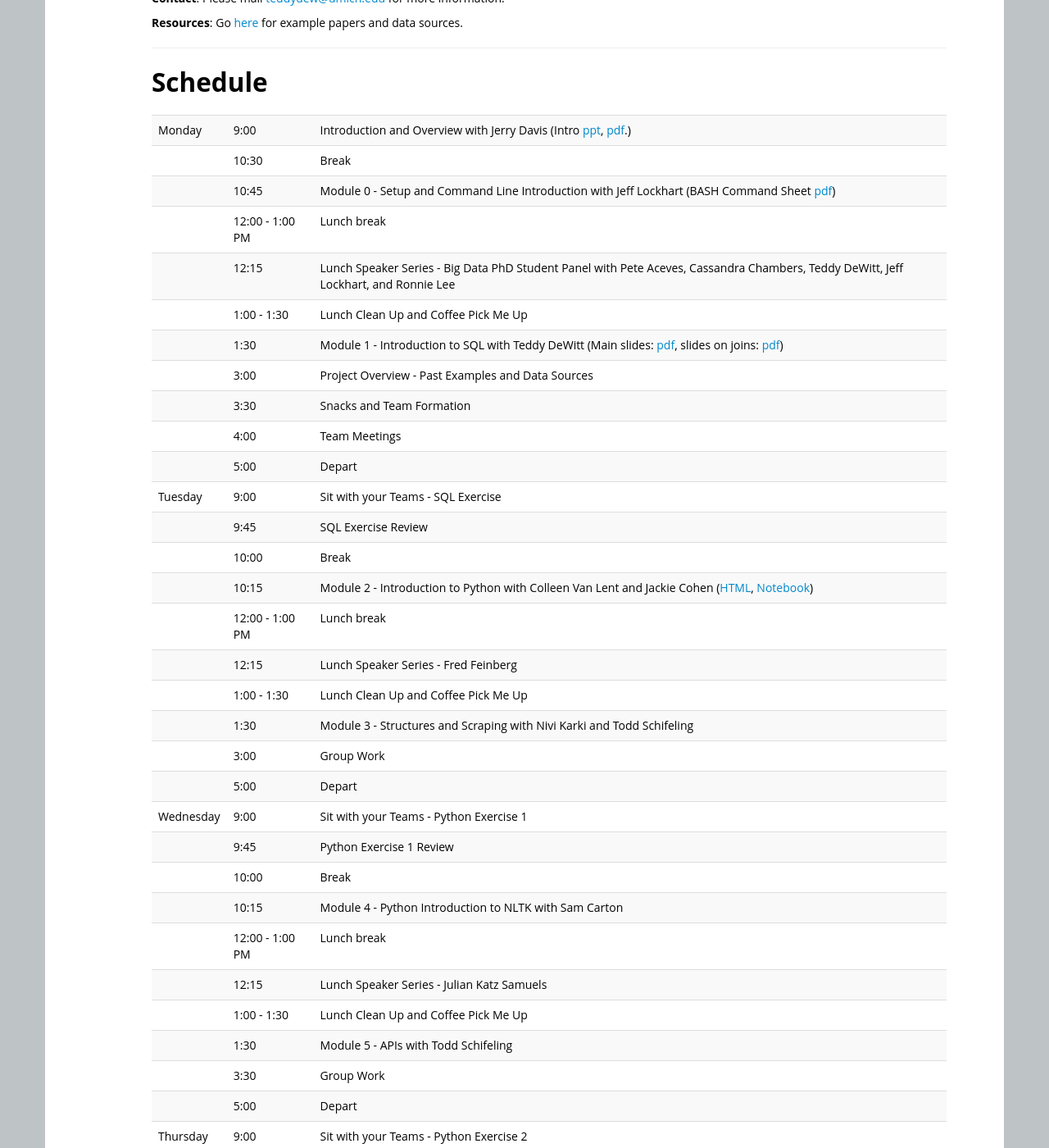
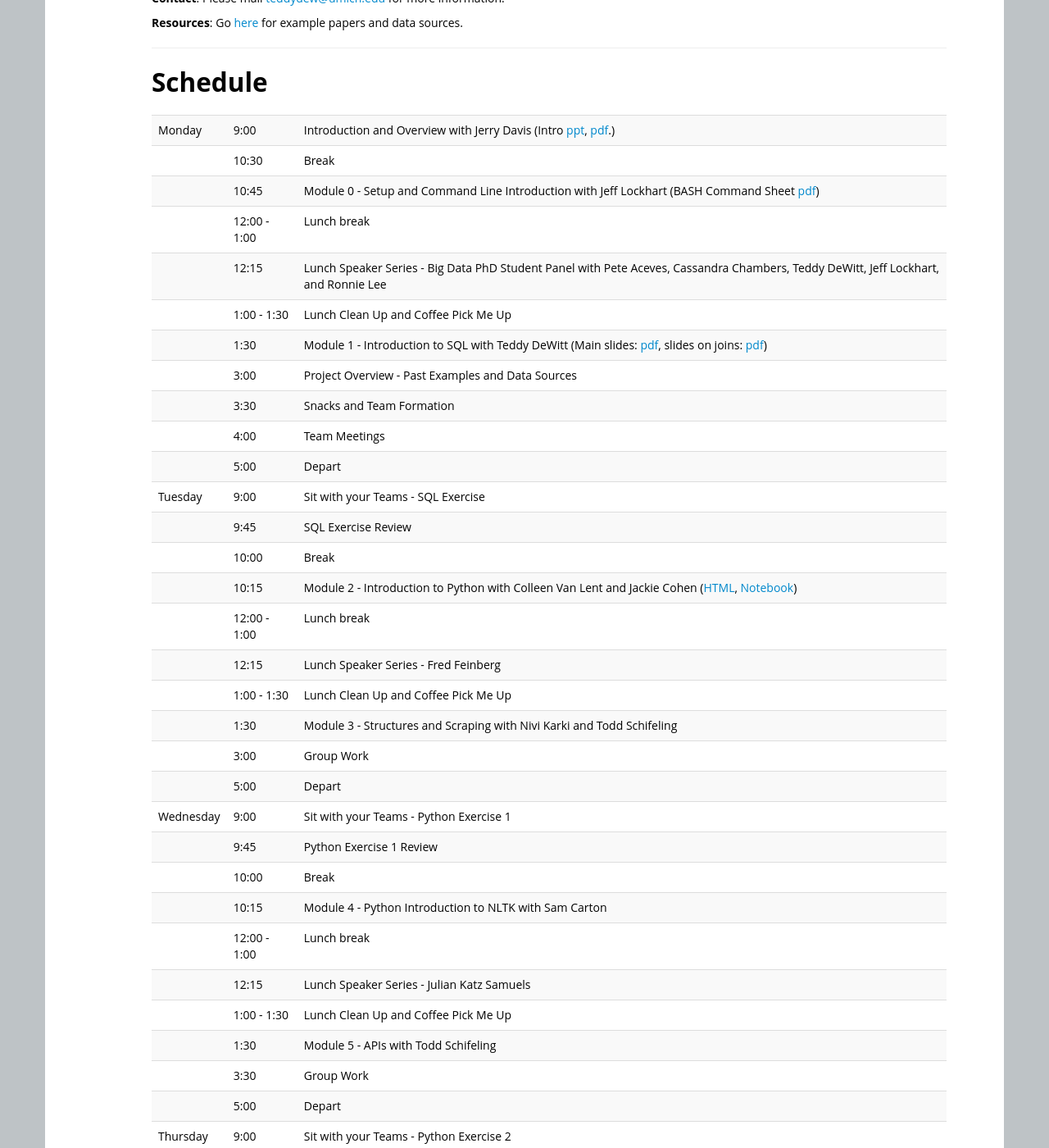
Before and after one commit to ICOSBigDataCamp/2018-summer-camp, a Jekyll site: the page built from index.html, in a window 1280 px wide and 1400 px high, scrolled down 782 px. Shown: the whole window at 82% size. Built offline with Jekyll 4.4.1, drawn with Linux system fonts in a browser that asks for light colours; some of the changed text lies outside the part shown.

```diff
--- a/index.html
+++ b/index.html
@@ -129,7 +129,7 @@ Organizing committee: Jerry Davis, H. V. Jagadish, Cliff Lampe, and Brian Noble
   <!--<tr> <td></td>        <td>10:00</td>   <td><span style="background-color: #FFFF00">Hero's Journey-  Speaker TBD</span></td> </tr>-->
   <tr> <td></td>        <td>10:30</td>   <td>Break</td> </tr>
   <tr> <td></td>        <td>10:45</td>   <td> Module 0 - Setup and Command Line Introduction with Jeff Lockhart (BASH Command Sheet  <a href='slides/BASH_Cheat_Sheet.pdf'>pdf</a>) </td> </tr>
-  <tr> <td></td>        <td>12:00 - 1:00 PM </td>   <td>Lunch break</td> </tr>
+  <tr> <td></td>        <td>12:00 - 1:00</td>   <td>Lunch break</td> </tr>
   <tr> <td></td>        <td>12:15</td>   <td>Lunch Speaker Series - Big Data PhD Student Panel with Pete Aceves, Cassandra Chambers, Teddy DeWitt, Jeff Lockhart, and Ronnie Lee</td> </tr>
   <tr> <td></td>        <td>1:00 - 1:30</td>    <td>Lunch Clean Up and Coffee Pick Me Up</td> </tr>
 
@@ -146,7 +146,7 @@ Organizing committee: Jerry Davis, H. V. Jagadish, Cliff Lampe, and Brian Noble
   <tr> <td></td>       <td>10:15</td>   <td>Module 2 - Introduction to Python with Colleen Van Lent and Jackie Cohen
      (<a href="slides/ICOS+Python+lecture2017.html">HTML</a>,
     <a href="slides/ICOS+Python+lecture2017.ipynb">Notebook</a>) </td> </tr>
-  <tr> <td></td>       <td>12:00 - 1:00 PM </td>   <td>Lunch break</td> </tr>
+  <tr> <td></td>       <td>12:00 - 1:00 </td>   <td>Lunch break</td> </tr>
   <tr> <td></td>       <td>12:15</td>   <td>Lunch Speaker Series - Fred Feinberg</td> </tr>
   <!--<tr> <td></td>   <td>12:15</td>   <td><span style="background-color: #FFFF00">Lunch Speaker Series - Big Data Student Panel</span></td> </tr>-->
   <tr> <td></td>       <td>1:00 - 1:30</td>    <td>Lunch Clean Up and Coffee Pick Me Up</td> </tr>
@@ -159,7 +159,7 @@ Organizing committee: Jerry Davis, H. V. Jagadish, Cliff Lampe, and Brian Noble
   <tr> <td></td>       <td>10:00</td>   <td>Break</td> </tr>
   <tr> <td></td>       <td>10:15</td>   <td>Module 4 - Python Introduction to NLTK with Sam Carton</td></tr>
 
-  <tr> <td></td>       <td>12:00 - 1:00 PM </td>   <td>Lunch break</td> </tr>
+  <tr> <td></td>       <td>12:00 - 1:00 </td>   <td>Lunch break</td> </tr>
   <tr> <td></td>       <td>12:15</td>   <td>Lunch Speaker Series - Julian Katz Samuels</td> </tr>
   <tr> <td></td>       <td>1:00 - 1:30</td>    <td>Lunch Clean Up and Coffee Pick Me Up</td> </tr>
   <tr> <td></td>       <td>1:30</td>   <td>Module 5 - APIs with Todd Schifeling</td> </tr>
@@ -173,7 +173,7 @@ Organizing committee: Jerry Davis, H. V. Jagadish, Cliff Lampe, and Brian Noble
   <tr> <td></td>       <td>9:45</td>    <td>Python Exercise 2 Review</td> </tr>
   <tr> <td></td>       <td>10:00</td>   <td>Break</td> </tr>
   <tr> <td></td>       <td>10:15</td>   <td>Module 6 - Introduction to Python for Data Analysis </td> </tr>
-  <tr> <td></td>       <td>12:00 - 1:00 PM </td>   <td>Lunch break</td> </tr>
+  <tr> <td></td>       <td>12:00 - 1:00 </td>   <td>Lunch break</td> </tr>
   <tr> <td></td>       <td>12:15</td>   <td>Lunch Speaker Series - Felix Kabo</td> </tr>
   <tr> <td></td>       <td>1:00 - 1:30</td>    <td>Lunch Clean Up and Coffee Pick Me Up</td> </tr>
   <tr> <td></td>       <td>1:30</td>   <td>ARC, MIDAS and CSCAR speakers and Q and A </td> </tr>
```
